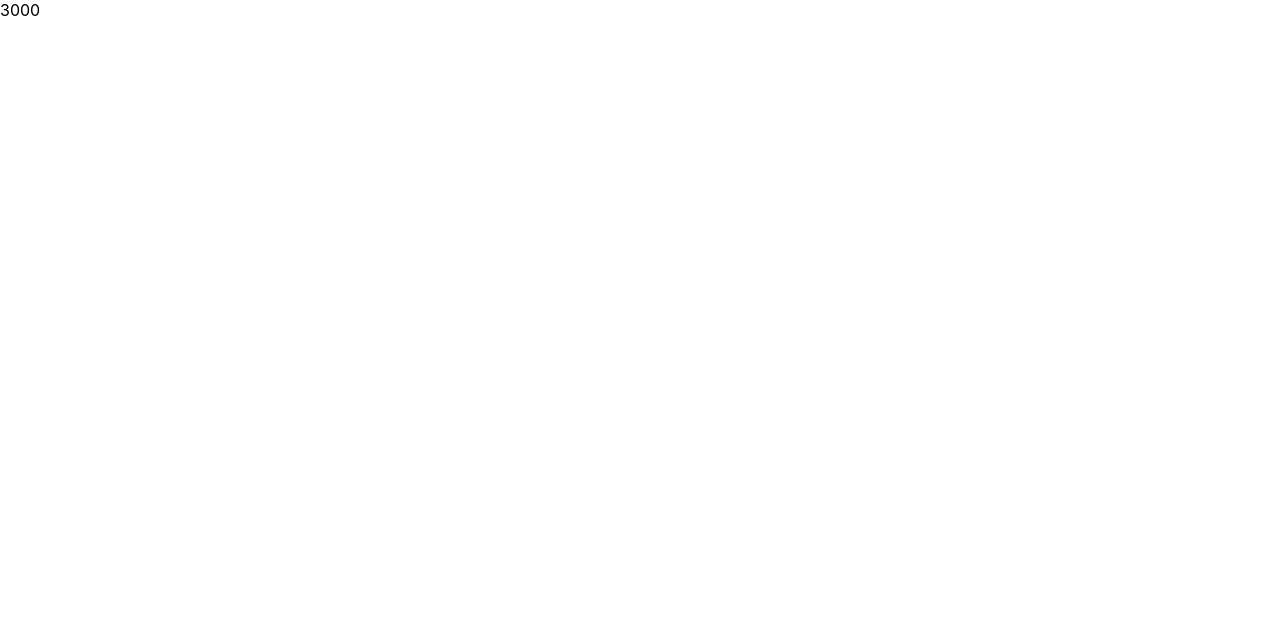
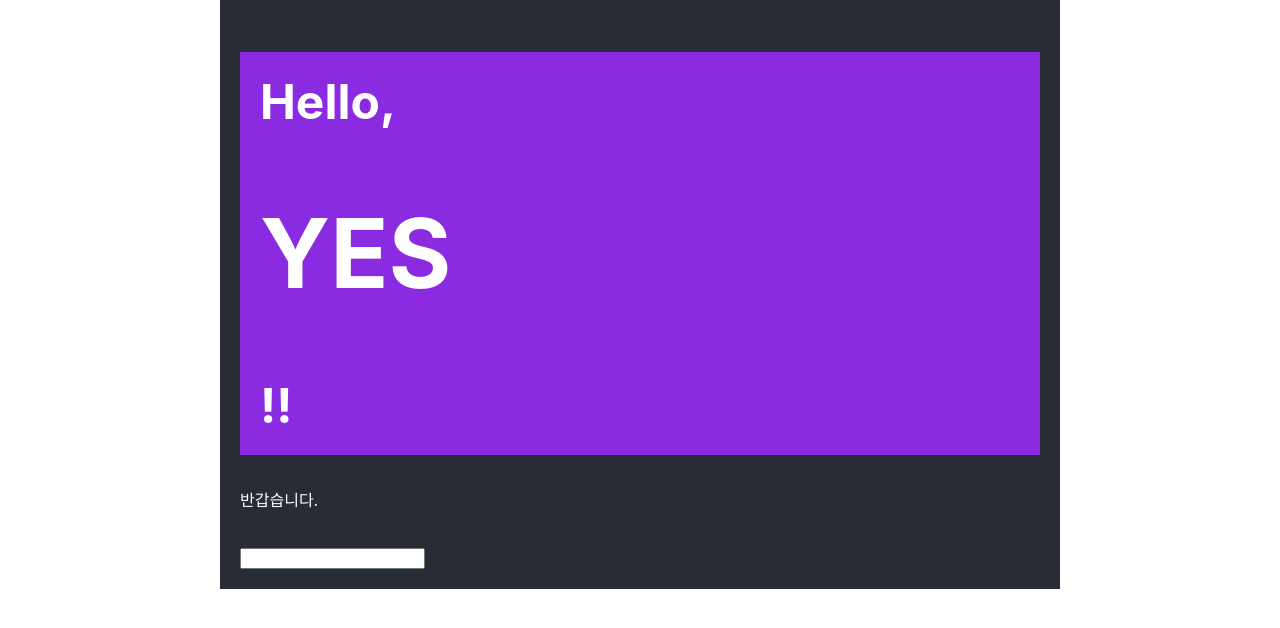
Before and after one commit to Kim-Hyunhee/todolist, a React (Create React App) app: page / in a window 1280 px wide. Shown: the top 628 px of the page. Built offline with nearby package versions, Linux system fonts and the light colour scheme.

Commit message:
jsx 문법

```diff
--- a/src/App.tsx
+++ b/src/App.tsx
@@ -2,21 +2,35 @@ import React from "react";
 import logo from "./logo.svg";
 import "./App.css";
 
+{
+  /*
+  작성자: khh
+  작성일: 2024.**.**
+  내용: 기능에 대한 내용
+  */
+}
+
 function App() {
-  // let name = "리액트";
+  let name = "리액트";
+  /* 인라인 스타일 */
+  const style = {
+    backgroundColor: "black",
+    color: "white",
+    fontSize: "48px",
+    fontWeight: "bold",
+    padding: "20px",
+  };
 
-  // return (
-  //   <div className="container">
-  //     <h1 className="test">
-  //       Hello, {name === "리액트" ? <h1>YES</h1> : <h1>null</h1>}!!
-  //     </h1>
-  //     <p>반갑습니다.</p>
-  //   </div>
-  // );
-
-  const port = undefined;
-
-  return <div>{port || "3000"}</div>;
+  return (
+    <div className="container">
+      <h1 className="test">
+        Hello, {name === "리액트" ? <h1>YES</h1> : <h1>null</h1>}!!
+      </h1>
+      <p>반갑습니다.</p>
+      <br />
+      <input />
+    </div>
+  );
 }
 
 export default App;
```
